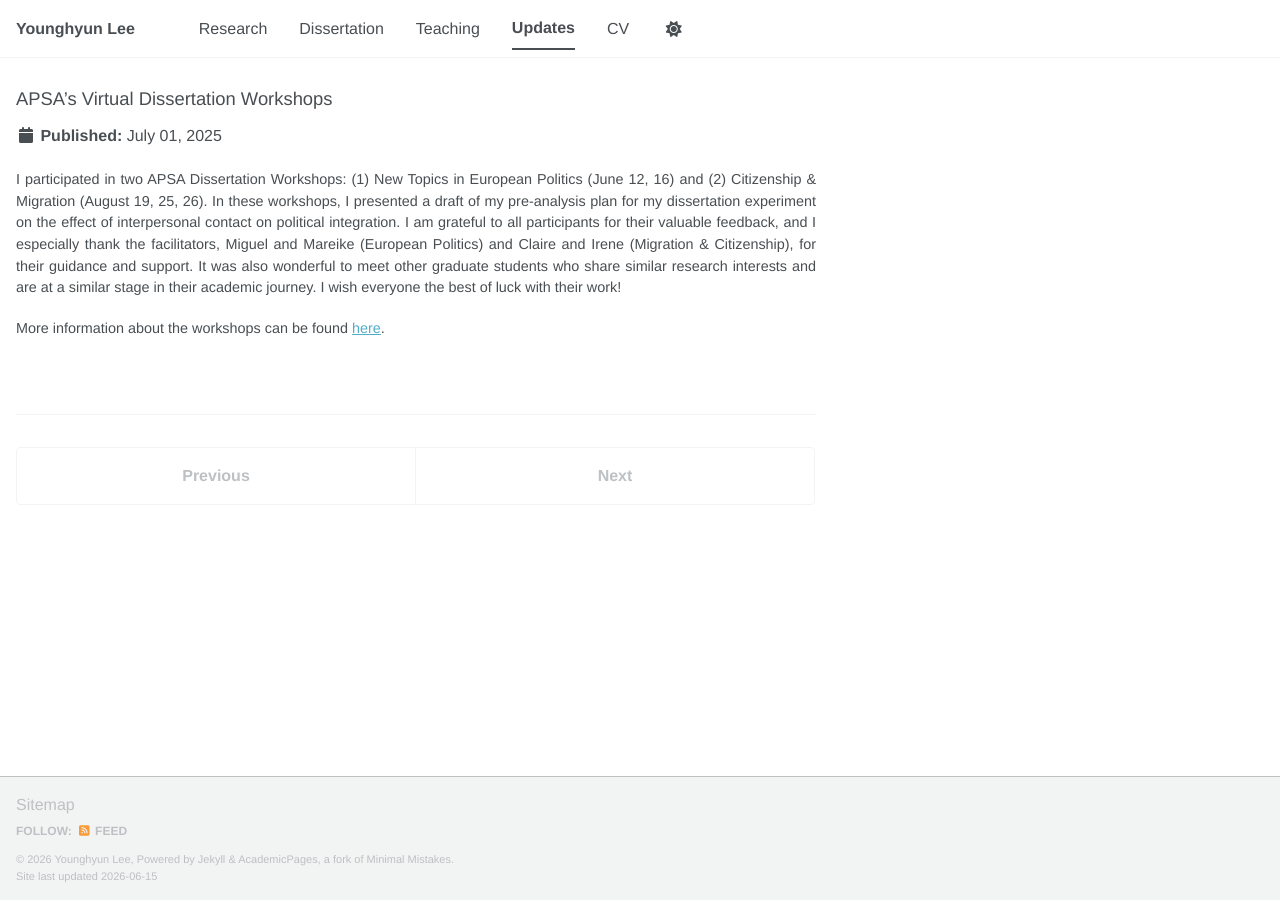
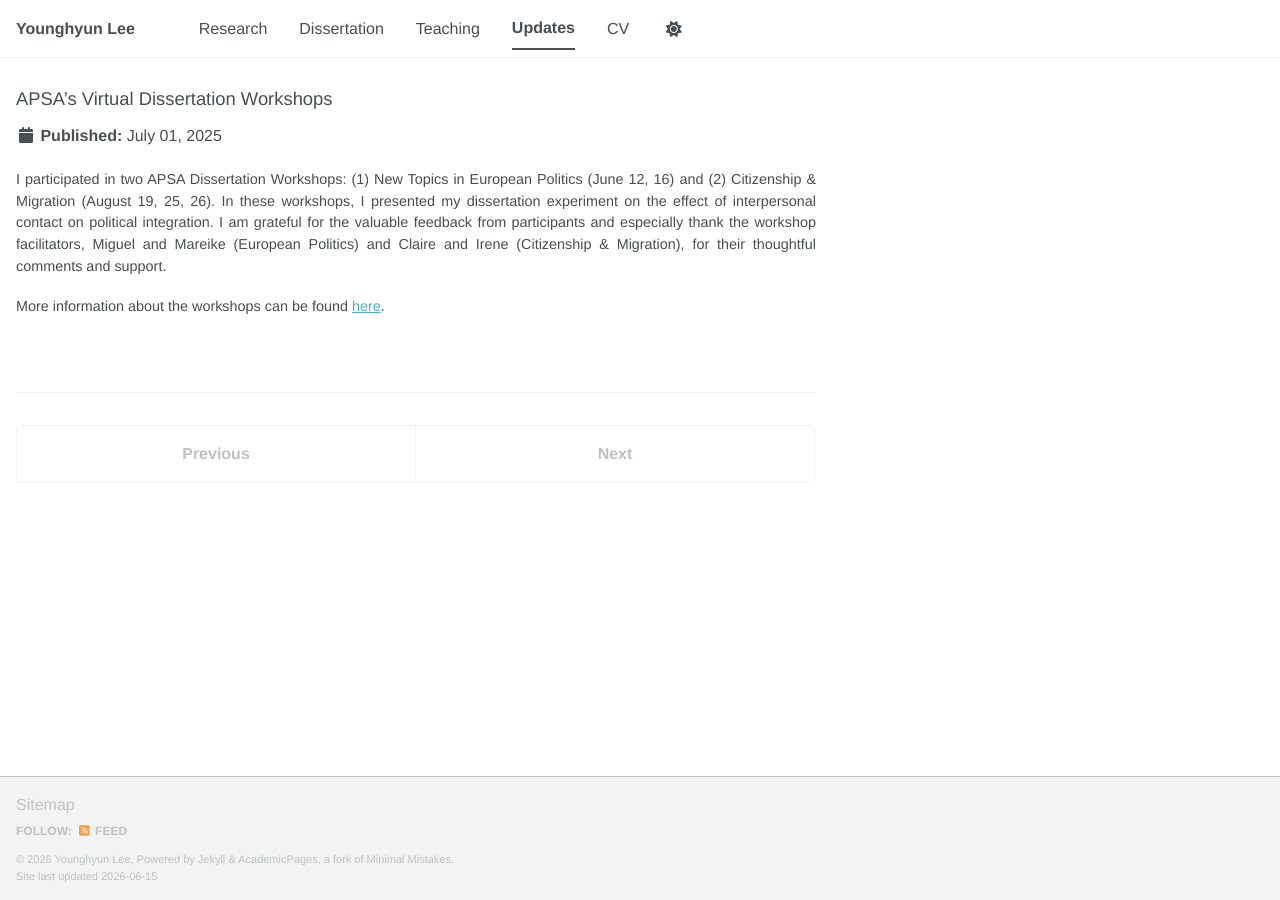
Before and after one commit to younghyunlee52/Website, a Jekyll site: the page built from _updates/2025-07-01-apsa-virtual-dissertation-workshops.md, in a window 1280 px wide. Built offline with Jekyll 4.4.1, drawn with Linux system fonts in a browser that asks for light colours; a script bundle is joined from its source files by our own code; library files that are not in the unit come from our copies.

Commit message:
Update 2025-07-01-apsa-virtual-dissertation-workshops.md

```diff
--- a/_updates/2025-07-01-apsa-virtual-dissertation-workshops.md
+++ b/_updates/2025-07-01-apsa-virtual-dissertation-workshops.md
@@ -8,6 +8,6 @@ image_alt:
 caption:
 ---
 
-I participated in two APSA Dissertation Workshops: (1) New Topics in European Politics (June 12, 16) and (2) Citizenship & Migration (August 19, 25, 26). In these workshops, I presented a draft of my pre-analysis plan for my dissertation experiment on the effect of interpersonal contact on political integration. I am grateful to all participants for their valuable feedback, and I especially thank the facilitators, Miguel and Mareike (European Politics) and Claire and Irene (Migration & Citizenship), for their guidance and support. It was also wonderful to meet other graduate students who share similar research interests and are at a similar stage in their academic journey. I wish everyone the best of luck with their work!
+I participated in two APSA Dissertation Workshops: (1) New Topics in European Politics (June 12, 16) and (2) Citizenship & Migration (August 19, 25, 26). In these workshops, I presented my dissertation experiment on the effect of interpersonal contact on political integration. I am grateful for the valuable feedback from participants and especially thank the workshop facilitators, Miguel and Mareike (European Politics) and Claire and Irene (Citizenship & Migration), for their thoughtful comments and support.
 
 More information about the workshops can be found [here](https://apsanet.org/resources/for-students/apsa-dissertation-workshops/).
```
